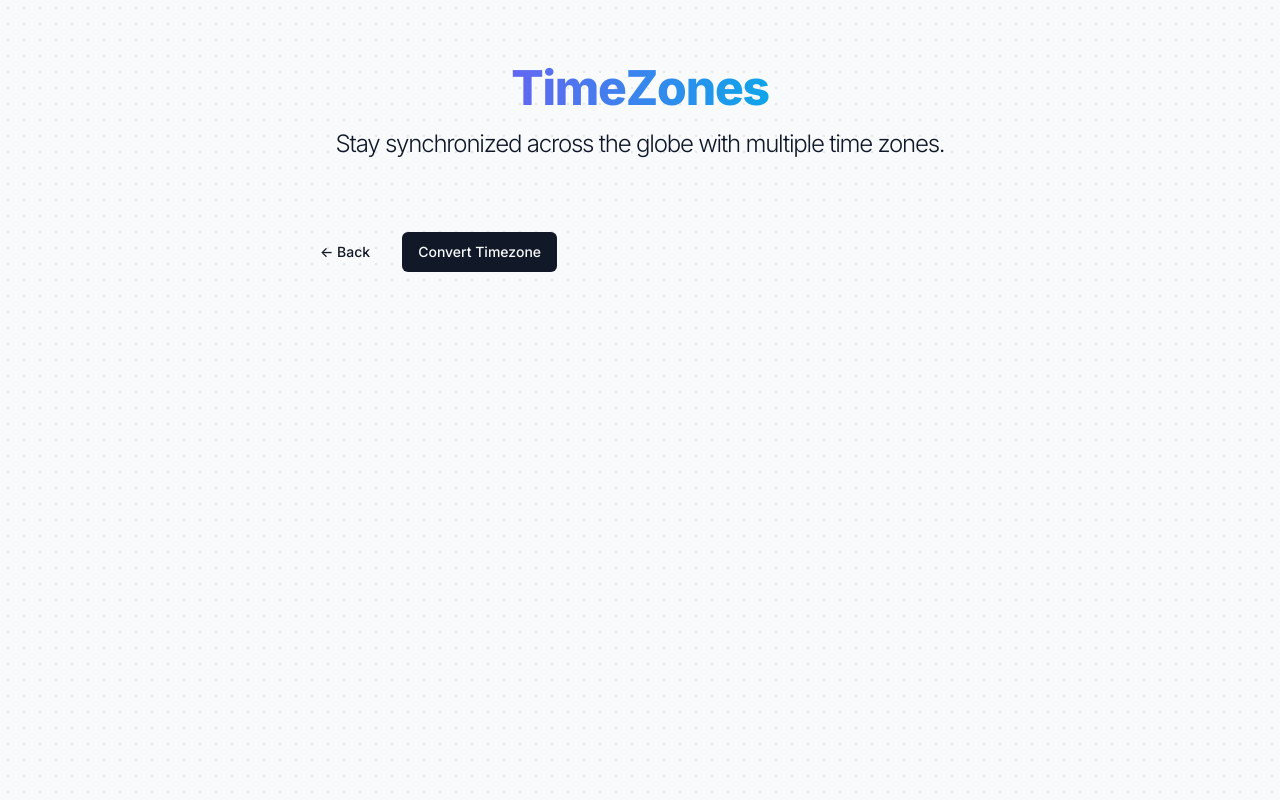
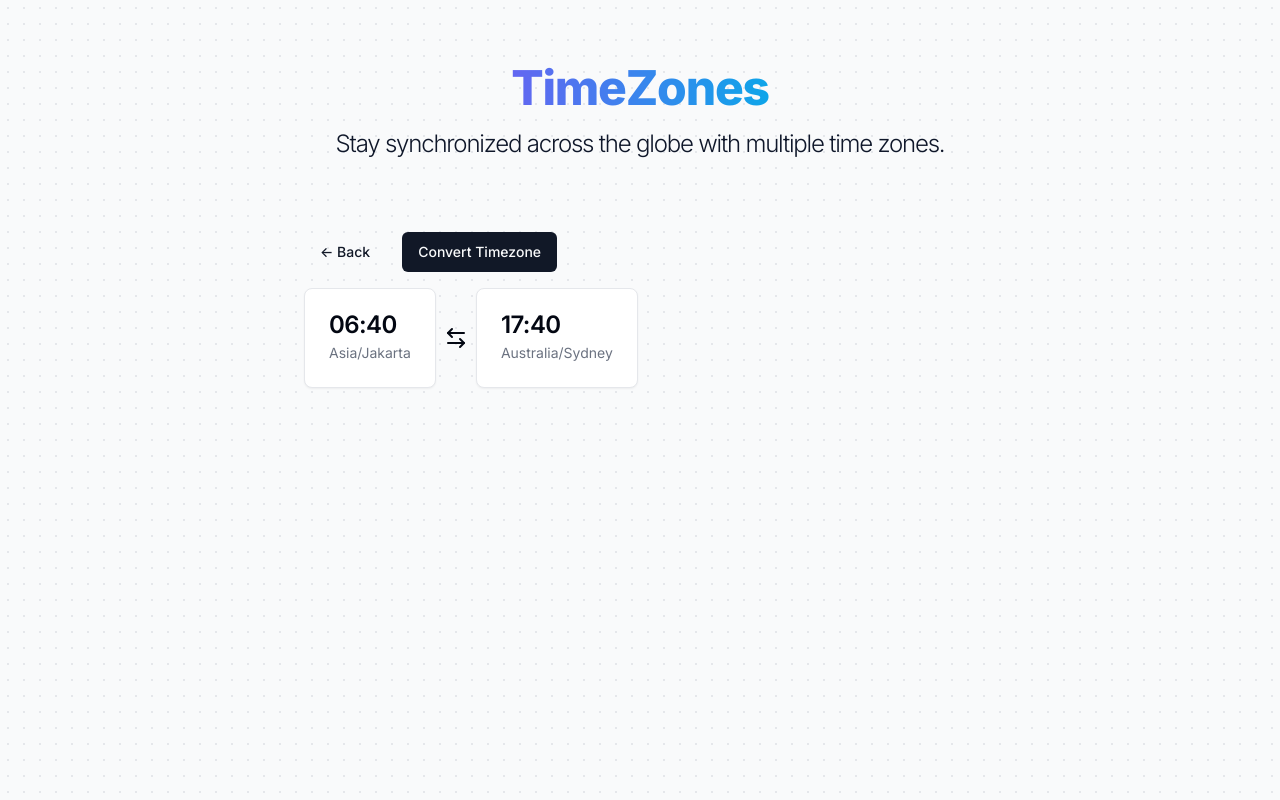
Before and after one commit to ahmadrosid/timezones, a Next.js app: page /convert-timezone in a window 1280 px wide. Built offline with nearby package versions, Linux system fonts and the light colour scheme.

Commit message:
chore: tidy up

```diff
--- a/src/app/convert-timezone/convert-timezone.tsx
+++ b/src/app/convert-timezone/convert-timezone.tsx
@@ -18,6 +18,7 @@ import {
   SelectValue,
 } from "@/components/ui/select";
 import { SelectTimeZone } from "@/components/select-timezone";
+import { DisplayConvertTimezone } from "./display-convert-timezone";
 
 const hourOptions = Array.from({ length: 24 }, (_, i) =>
   i.toString().padStart(2, "0")
@@ -26,12 +27,25 @@ const minuteOptions = Array.from({ length: 60 }, (_, i) =>
   i.toString().padStart(2, "0")
 );
 
+type ConvertTimezoneItem = {
+  timeStr: string;
+  sourceTimezone: string;
+  targetTimezone: string;
+};
+
 export function ConvertTimezone() {
   const [open, setOpen] = useState(false);
   const [selectedHour, setSelectedHour] = useState("");
   const [selectedMinute, setSelectedMinute] = useState("");
-  const [originTimezone, setOriginTimezone] = useState("");
+  const [sourceTimezone, setSourceTimezone] = useState("");
   const [targetTimezone, setTargetTimezone] = useState("");
+  const [data, setData] = useState<ConvertTimezoneItem[]>([
+    {
+      timeStr: '06:40',
+      sourceTimezone: 'Asia/Jakarta',
+      targetTimezone: 'Australia/Sydney',
+    }
+  ]);
 
   return (
     <div className="py-6 max-w-2xl mx-auto space-y-4">
@@ -83,7 +97,7 @@ export function ConvertTimezone() {
                     Origin timezone
                   </label>
                   <SelectTimeZone
-                    onSelect={(value) => setOriginTimezone(value.value)}
+                    onSelect={(value) => setSourceTimezone(value.value)}
                   />
                 </div>
                 <div className="flex flex-col gap-2 w-full">
@@ -96,21 +110,36 @@ export function ConvertTimezone() {
                 </div>
               </div>
 
-              <div>
-                {"From "}
-                <span className="bold opacity-65">{originTimezone}</span>
-                {" to "}
-                <span className="bold opacity-65">{targetTimezone}</span>
-                <span className="bold opacity-65 px-4">{`${selectedHour}:${selectedMinute}`}</span>
-              </div>
-
-              <Button>Convert</Button>
+              <Button
+                onClick={() => {
+                  setOpen(false);
+                  setData((prev) => [
+                    ...prev,
+                    {
+                      timeStr: `${selectedHour}:${selectedMinute}`,
+                      sourceTimezone: sourceTimezone,
+                      targetTimezone: targetTimezone,
+                    },
+                  ]);
+                }}
+              >
+                Convert
+              </Button>
             </div>
           </DialogContent>
         </Dialog>
       </div>
 
-      <div className="grid gap-3 grid-cols-1 sm:grid-cols-3"></div>
+      <div className="grid gap-3">
+        {data.map((item) => (
+          <DisplayConvertTimezone
+            key={item.timeStr}
+            timeStr={item.timeStr}
+            sourceTimezone={item.sourceTimezone}
+            targetTimezone={item.targetTimezone}
+          />
+        ))}
+      </div>
     </div>
   );
 }
--- /dev/null
+++ b/src/app/convert-timezone/display-convert-timezone.tsx
@@ -0,0 +1,66 @@
+import {
+  Card,
+  CardDescription,
+  CardHeader,
+  CardTitle,
+} from "@/components/ui/card";
+import { ArrowLeftRight } from "lucide-react";
+import moment from "moment-timezone";
+
+type TimezoneInputInterface = {
+  timeStr: string;
+  sourceTimezone: string;
+  targetTimezone: string;
+};
+
+function parseHour(hourStr: string): Date {
+    const [hours, minutes] = hourStr.split(':').map(Number);
+    const date = new Date();
+    date.setHours(hours, minutes, 0, 0);
+    return date;
+}
+
+function convertTimeZone(data: TimezoneInputInterface) {
+    const { timeStr, sourceTimezone, targetTimezone } = data;
+
+    const time = parseHour(timeStr);
+    const Current = moment.tz(time, sourceTimezone);
+    const Target = Current.clone().tz(targetTimezone);
+    return Target.format('HH:mm');
+  }
+
+export function DisplayConvertTimezone({
+  timeStr,
+  sourceTimezone,
+  targetTimezone,
+}: TimezoneInputInterface) {
+  const targetTimeStr = convertTimeZone({
+    timeStr,
+    sourceTimezone,
+    targetTimezone,
+  });
+
+  return (
+    <div className="flex">
+      <Card>
+        <CardHeader>
+          <CardTitle>
+            <time dateTime={timeStr}>{timeStr}</time>
+          </CardTitle>
+          <CardDescription>{sourceTimezone}</CardDescription>
+        </CardHeader>
+      </Card>
+      <p className="justify-center flex items-center p-2">
+        <ArrowLeftRight />
+      </p>
+      <Card>
+        <CardHeader>
+          <CardTitle>
+            <time dateTime={targetTimeStr}>{targetTimeStr}</time>
+          </CardTitle>
+          <CardDescription>{targetTimezone}</CardDescription>
+        </CardHeader>
+      </Card>
+    </div>
+  );
+}
```
Also changed, not shown: 1 other file (tests, documents, lock files or other folders).
